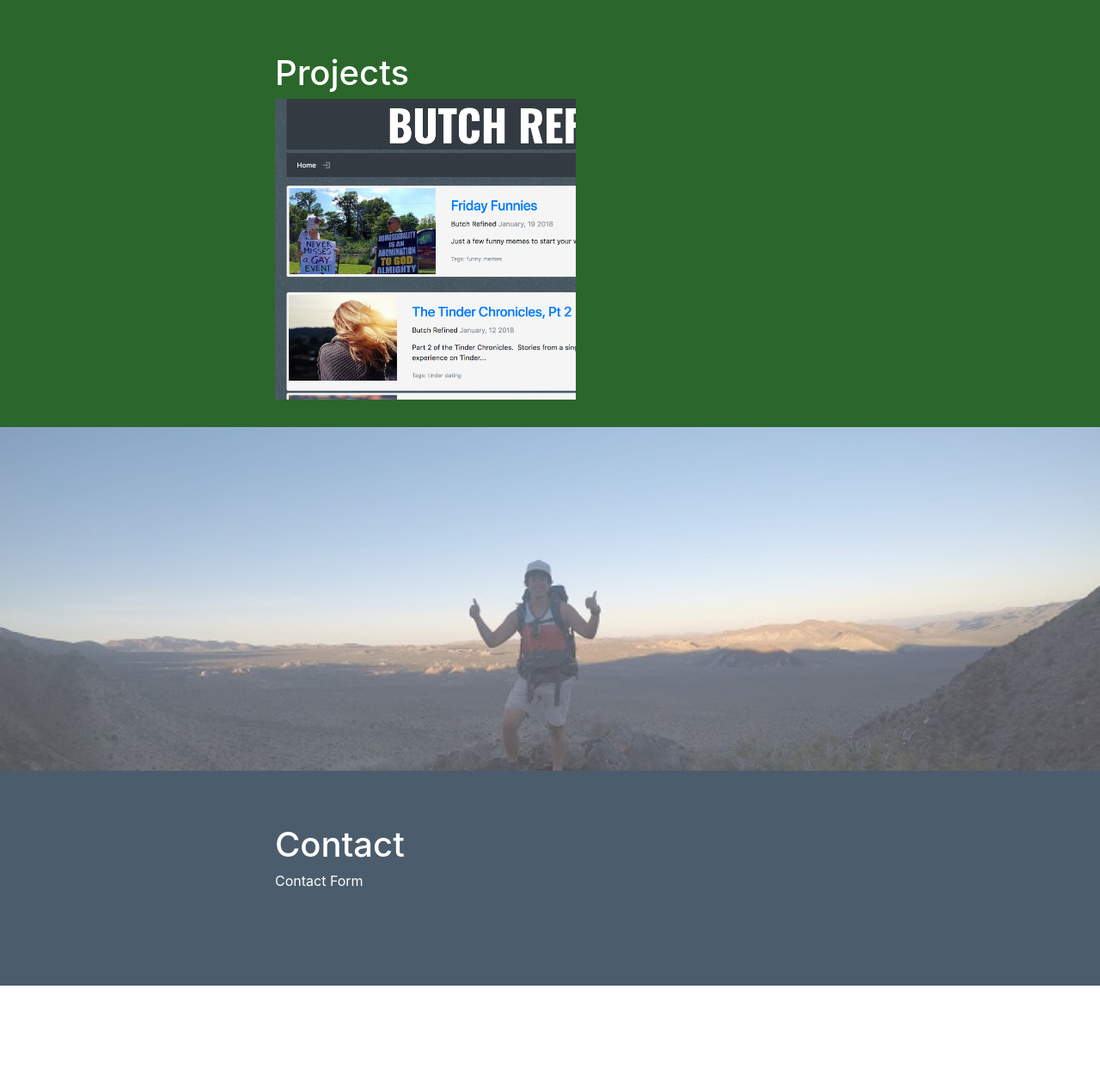
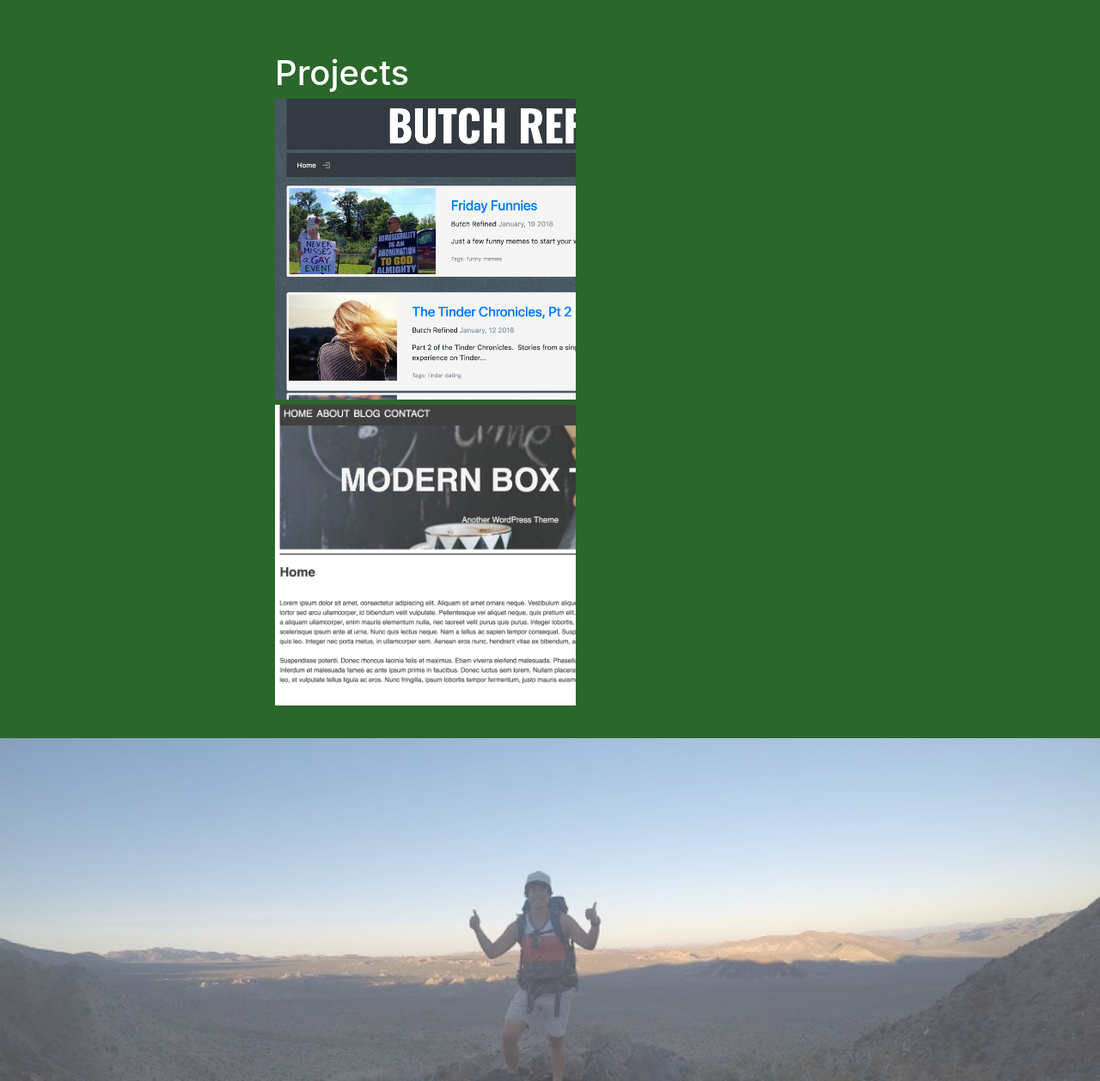
Before and after one commit to chandojo/chandojo.github.io, a PHP site: page / in a window 1280 px wide. Shown: the part 1851-3109 px from the top of the page at 86% size. Before the commit the page ends 2998 px from the top, so only its background shows below. Run offline with PHP 8.4, Linux system fonts and the light colour scheme; some libraries are stand-ins or nearby versions.

Commit message:
added 1 project

```diff
--- a/index.html
+++ b/index.html
@@ -56,8 +56,8 @@
         <div class="projects">
           <h1>Projects</h1>
           <div class="gallery">
-            <div class="gallery-item" style="background-image:url('imgs/butchrefined.png')">
-            </div>
+            <div class="gallery-item" style="background-image:url('imgs/butchrefined.png')"></div>
+            <div class="gallery-item" style="background-image:url('imgs/modernboxtheme.png')"></div>
           </div>
         </div>
       </div>
--- a/style.css
+++ b/style.css
@@ -113,6 +113,7 @@ INDEX OF DESIGN:
 -------------- */
 #fifth-section{
   background-color: #2b662b;
+  width:100%;
 }
 
 .gallery{
@@ -125,7 +126,9 @@ INDEX OF DESIGN:
   padding:10px 10px 10px 0;
   background-size:cover;
   background-repeat: no-repeat;
+  display:inline-block;
 }
+
 
 /* -------------
 3d) Contactit
```
Also changed, not shown: imgs/modernboxtheme.png (added).
